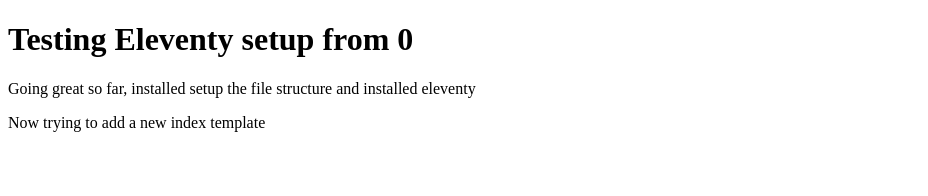
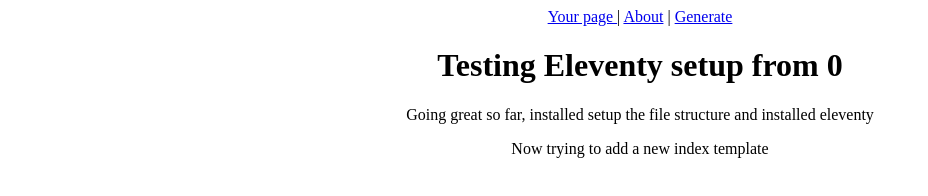
Before and after one commit to DbalionisLoader/jam-eleventy-extras, an Eleventy site: page src/index.njk in a window 1280 px wide. Shown: the whole page, without its empty margins (0-928 px from the left). Built offline with nearby package versions, Linux system fonts and the light colour scheme; Eleventy itself is replaced by a stand-in of ours; files that its build step writes are made by us from their sources.

Commit message:
Add navigation to base.njk

```diff
--- a/src/_includes/base.njk
+++ b/src/_includes/base.njk
@@ -4,8 +4,20 @@
     <meta charset="UTF-8">
     <meta name="viewport" content="width=device-width, initial-scale=1.0">
     <title>{{ title }}</title>
+    <style>
+        body{
+            text-align: center;
+        }
+        .container {
+            width: 600px;
+            margin: 0 auto;
+        }
+    </style>
 </head>
 <body>
+    <header>
+        <a href="/">Your page </a> | <a href="/about">About</a> | <a href="/generate">Generate</a>
+    </header>
     {{ content | safe }} {# safe ??? Need to read #}
 </body>
 </html>
```
Also changed, not shown: 2 other files.
